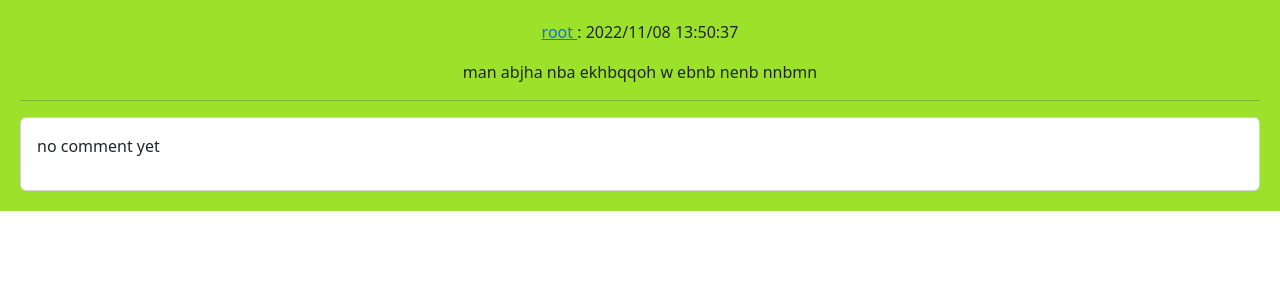
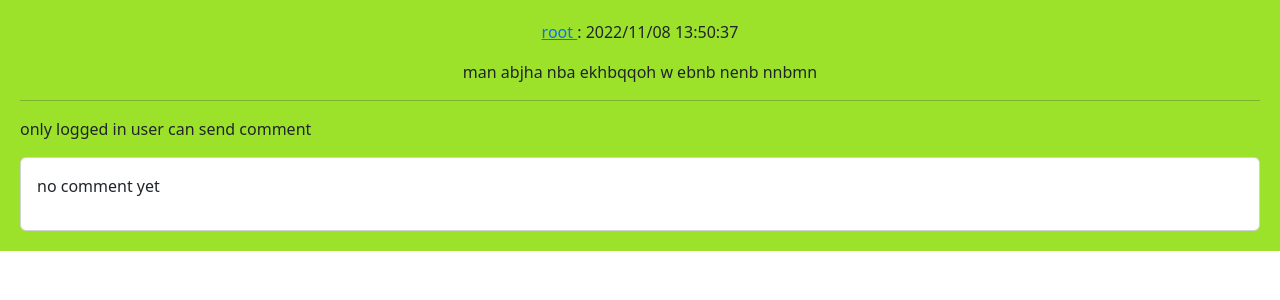
Before and after one commit to mrkingali/socialMediaDjango, a Django app: a page that uses home/templates/home/post_detail.html in a window 1280 px wide. Shown: the part 56-356 px from the top of the page. Run offline with Django 4.2, Linux system fonts and the light colour scheme; data comes from the database, SQL or seed files in the repository; both versions use the stored data as it was after the commit.

Commit message:
add reply model and form to submit reply for comment

```diff
--- a/home/templates/home/post_detail.html
+++ b/home/templates/home/post_detail.html
@@ -14,13 +14,47 @@
      {% if comments %}
     <p> {{ comments.count }} comments </p>
     {% endif %}
+
+    {% if request.user.is_authenticated %}
+        <form action="" method="post">
+            {% csrf_token %}
+            {{ form.as_p }}
+            <input type="submit" value="send">
+        </form>
+        <br/>
+    {% else %}
+        <p> only logged in user can send comment</p>
+    {% endif %}
+
     {% for comment in comments %}
 
         <div class="card">
             <p class="card-header"> {{ comment.user }} -- {{ comment.created| timesince  }}</p>
 
             <p class="card-body">{{ comment.body }}</p>
+
+{% if request.user.is_authenticated %}
+
+
+            <form action="{% url 'home:reply_comment' post.id comment.id%}" method="post">
+                {% csrf_token %}
+                {{replyform.as_p}}
+                <input type="submit" value="send">
+            </form>
+{% endif %}
+            {% for reply in comment.reply_comment.all %}
+                <div class="card-footer p-3 m-2">
+                <div class="card">
+                    <p class="card-header"> {{ reply.user }} -- {{ reply.created| timesince  }}</p>
+
+                    <p class="card-body">{{ reply.body }}</p>
+                </div>
+                </div>
+
+            {% endfor %}
+
         </div>
+        <br/>
     {% empty %}
         <div class="card">
             <p class="card-body">no comment yet</p>
--- a/home/urls.py
+++ b/home/urls.py
@@ -7,5 +7,6 @@ urlpatterns=[
     path('post/delete/<int:post_id>/',views.PostDeleteView.as_view(),name='post_delete'),
     path('post/update/<int:post_id>/',views.PostUpdateView.as_view(),name='post_update'),
     path('post/create/',views.PostCreatView.as_view(),name='post_create'),
+    path('reply/<int:post_id>/<int:comment_id>',views.CommentReplyView.as_view(),name='reply_comment'),
 
 ]
--- a/home/views.py
+++ b/home/views.py
@@ -1,11 +1,13 @@
 from django.shortcuts import render,redirect
 from django.views import View
-from .models import Post
+from .models import Post,Comment
 from  django.contrib.auth.mixins import LoginRequiredMixin
 from django.contrib import  messages
 from django.utils.text import slugify
-from .forms import PostCreateUpdateForm
-
+from .forms import PostCreateUpdateForm,CommentCreateForm,CommentReplyForm
+from django.contrib.auth.decorators import login_required
+from django.utils.decorators import method_decorator
+from django.shortcuts import get_object_or_404
 
 
 class HomeView(View):
@@ -19,11 +21,27 @@ class HomeView(View):
 
 
 class PostDetailView(View):
-    def get(self,request,post_id,post_slug):
-        post=Post.objects.get(pk=post_id,slug=post_slug)
-        comments = post.post_comment.filter(is_reply=False)
-        return render(request, 'home/post_detail.html', {'post': post, 'comments': comments})
+    form_class=CommentCreateForm
+    form_class_reply=CommentReplyForm
+    def setup(self, request, *args, **kwargs):
+        self.post_instance=get_object_or_404(Post,pk=kwargs['post_id'],slug=kwargs['post_slug'])
+        return super().setup(request, *args, **kwargs)
+    def get(self, request, *args, **kwargs):
 
+        comments = self.post_instance.post_comment.filter(is_reply=False)
+        return render(request, 'home/post_detail.html', {'post': self.post_instance, 'comments': comments,'form':self.form_class,'replyform':self.form_class_reply})
+
+    @method_decorator(login_required)
+    def post(self, request, *args, **kwargs):
+        form=self.form_class(request.POST)
+        if form.is_valid:
+            new_comment=form.save(commit=False)
+            new_comment.user=request.user
+            new_comment.post=self.post_instance
+            new_comment.save()
+            messages.success(request,'your comment successfully added','success')
+            return redirect('home:post_detail',self.post_instance.id,self.post_instance.slug)
+        messages.error(request, 'your comment successfully added','danger)')
 
 class PostDeleteView(LoginRequiredMixin,View):
     def get(self,request,post_id):
@@ -89,3 +107,24 @@ class PostCreatView(LoginRequiredMixin,View):
 
         messages.error(request,'post cant creat','danger')
         return redirect("account:profile_user",request.user.id)
+
+
+class CommentReplyView(LoginRequiredMixin,View):
+    form_class=CommentReplyForm
+    def post(self,request,post_id,comment_id):
+        post=get_object_or_404(Post,id=post_id)
+        comment=get_object_or_404(Comment,id=comment_id)
+
+        form=self.form_class(request.POST)
+        if form.is_valid():
+            newform=form.save(commit=False)
+            newform.user=request.user
+            newform.post=post
+            newform.reply=comment
+            newform.is_reply=True
+            newform.save()
+            messages.success(request,'your reply sent successfully','success')
+        else:
+            messages.error(request,'cant sent your reply','danger')
+
+        return redirect('home:post_detail',post.id,post.slug)
```
Also changed, not shown: home/forms.py (+16 -1 lines), db.sqlite3.
